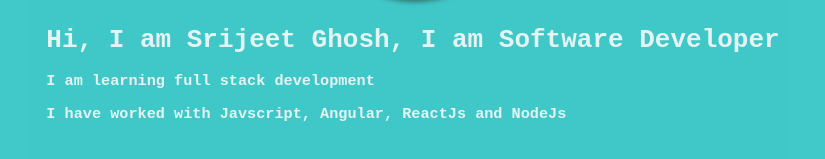
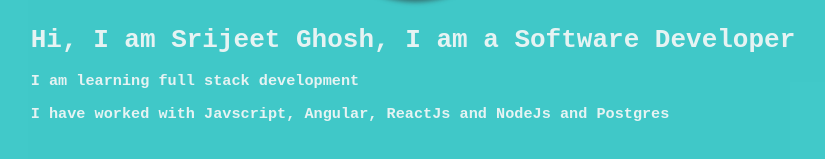
Before and after one commit to srijeet08/profile.netlify, a plain HTML site: page index.html in a window 1280 px wide. Shown: the part 427-586 px from the top of the page, without its empty margins (227-1052 px from the left). Drawn offline with Linux system fonts and the light colour scheme.

Commit message:
typo changes

```diff
--- a/index.html
+++ b/index.html
@@ -8,9 +8,9 @@
         <header class="site-header">
             <img class="profile-pic" src="https://instagram.frpr2-1.fna.fbcdn.net/v/t51.2885-19/s150x150/13413248_1089666787745535_1322259931_a.jpg?_nc_ht=instagram.frpr2-1.fna.fbcdn.net&_nc_ohc=R3n4Dj-lJ20AX_n8-gs&tp=1&oh=b649d2d6c8ecc6e55617a60cfd4d9c27&oe=5FDF7098">
             <div class="site-header-content">
-            <h1>Hi, I am Srijeet Ghosh, I am Software Developer</h1>
+            <h1>Hi, I am Srijeet Ghosh, I am a Software Developer</h1>
             <h3>I am learning full stack development</h3>
-            <h3>I have worked with Javscript, Angular, ReactJs and NodeJs</h5>
+            <h3>I have worked with Javscript, Angular, ReactJs and NodeJs and Postgres</h5>
             </div>
 
         </header>
```
